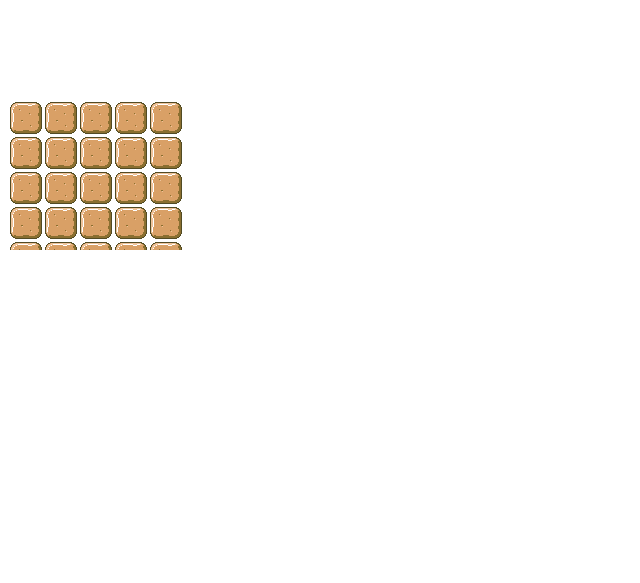
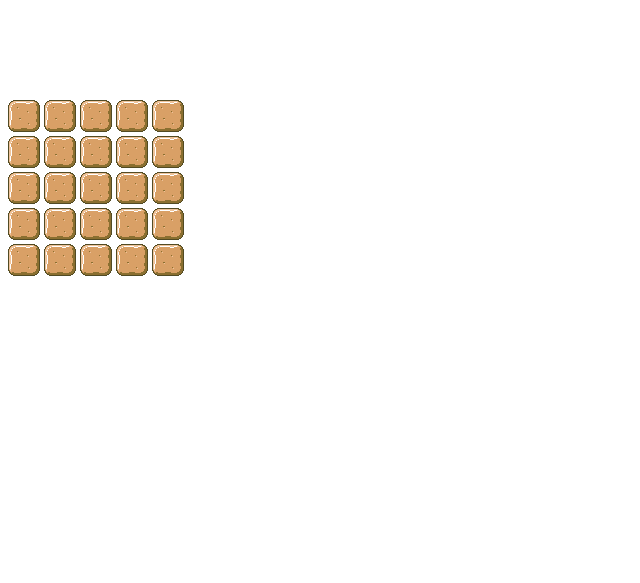
Before and after one commit to stevegocoding/llkjs, a plain HTML site: page index.html in a window 1280 px wide. Shown: the whole page, without its empty margins (0-640 px from the left). Drawn offline with Linux system fonts and the light colour scheme.

Commit message:
Added padding between tiles to make it look nicer

```diff
--- a/assets/tiles.json
+++ b/assets/tiles.json
@@ -2,9 +2,9 @@
   {
     "name": "blank",
     "sheet": "tilesheet",
-    "x": 2,
-    "y": 2,
-    "width": 35,
-    "height": 35
+    "x": 4,
+    "y": 4,
+    "width": 32,
+    "height": 32
   }
 ]
--- a/index.html
+++ b/index.html
@@ -9,7 +9,7 @@
 
   <div class="content">
     <div class="canvas-container">
-      <canvas id="game-canvas"></canvas>
+      <canvas id="game-canvas" width=640 height=480></canvas>
     </div>
   </div>
 
--- a/js/game.js
+++ b/js/game.js
@@ -231,8 +231,8 @@
     };
 
     exp.updateWorldPos = function() {
-      this._worldX = this._boardData.worldX + this._tileData.gridX * this._tileData.width;
-      this._worldY = this._boardData.worldY + this._tileData.gridY * this._tileData.height;
+      this._worldX = this._boardData.worldX + this._tileData.gridX * (this._tileData.width + 4);
+      this._worldY = this._boardData.worldY + this._tileData.gridY * (this._tileData.height + 4);
     };
 
     exp.assetName = function() {
--- a/styles/game.css
+++ b/styles/game.css
@@ -1,3 +1,9 @@
 .canvas-container {
-  margin: 100px auto 100px auto;
+  margin: 50px auto 100px auto;
 }
+
+#game-canvas {
+  position: absolute;
+  margin-left: auto;
+  margin-right: auto;
+}
```
